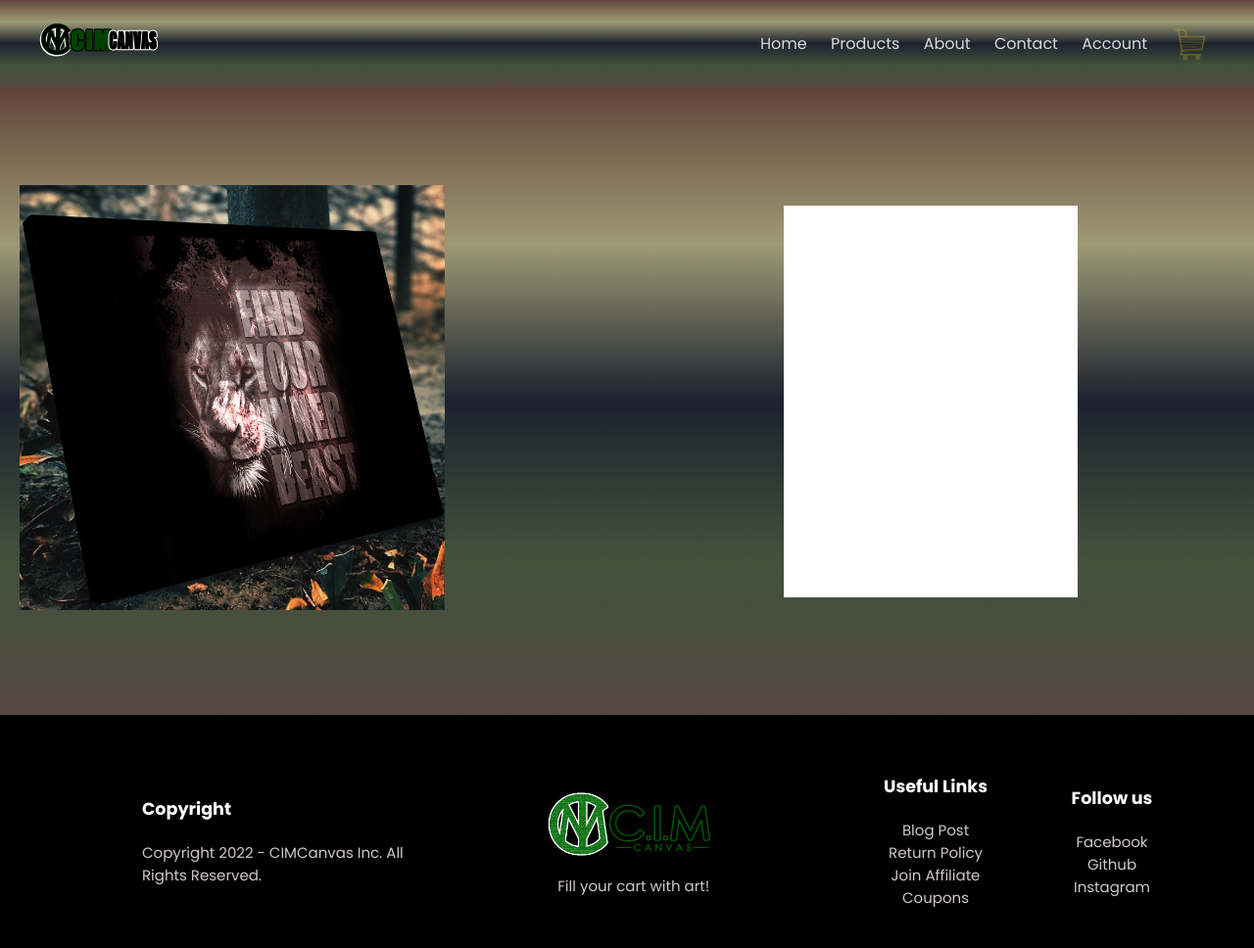
After one commit to MarkBenedictMuyot/CIMCanvass, a Flask app: template templates/account.html in a window 1280 px wide. The commit adds this page. Shown: the whole page at 98% size. Run offline with Flask 2, Linux system fonts and the light colour scheme; the template is opened without the code that fills it, so the values that code supplies are empty; some libraries are stand-ins or nearby versions.

Commit message:
account.html/css

```diff
--- a/static/css/style.css
+++ b/static/css/style.css
@@ -420,3 +420,18 @@ td:last-child {
 th:last-child {
     text-align: right;
 }
+
+/*------------------------------------------------account html--------------------------------------*/
+.account-page {
+    padding: 50px 0;
+    background: repeating-linear-gradient(#604439, #9e9a75, #1c222e, #41533b, #554840);
+}
+.form-container{
+    background: white;
+    width:300px;
+    height: 400px;
+    position: relative;
+    text-align: center;
+    padding:20px 0;
+    margin:auto;
+}
--- /dev/null
+++ b/templates/account.html
@@ -0,0 +1,111 @@
+<!DOCTYPE html>
+
+<html lang="en">
+
+<head>
+    <title>All Products - CIM Canvass </title> {#  --- title changed---------------#}
+    <meta charset="UTF-8">
+    <meta name="viewport" content="width=device-width, initial-scale=1, shrink-to-fit=no">
+    <meta name="keywords" content="CIMCanvass project"/>
+    <meta name="description" content="A project for transactional web course"/>
+    <meta name="author" content="Chitao, Ibrahim, Mark"/>
+
+    {#------------------------------------- CSS------------------------------------------------------------------#}
+    <link rel="stylesheet" href="/static/css/style.css">
+    <link rel="stylesheet" href="/static/css/responsive.css">
+
+    {#---------------------------------------------------google font poppins-------------------------------------#}
+    <link href="https://fonts.googleapis.com/css2?family=Poppins:wght@300;400;500;600;700&display=swap"
+          rel="stylesheet">
+    <link rel="preconnect" href="https://fonts.googleapis.com">
+    <link rel="preconnect" href="https://fonts.gstatic.com" crossorigin>
+    {#----------------------------------font awesome cdn for icons------------------------------------------------#}
+    <script src="https://kit.fontawesome.com/bf1f11f504.js" crossorigin="anonymous"></script>
+</head>
+
+
+<body>
+<div class="header">
+    <div class="container">
+        <div class="navbar">
+            <div class="logo">
+                <img src="/static/images/CIMlogo/CIMLogo.png" alt="CIM_LOGO" class="main-logo">
+            </div>
+            <nav>
+                <ul id="MenuItems">
+                    <li><a href="/">Home</a></li>
+                    <li><a href="{{ product }}">Products</a></li>
+                    <li><a href="">About</a></li>
+                    <li><a href="">Contact</a></li>
+                    <li><a href="">Account</a></li>
+                </ul>
+            </nav>
+            <img src="/static/images/CIMlogo/cart.png" alt="cart" class="cart-icon">
+            <img src="/static/images/CIMlogo/hamburgermenu.png" alt="hamburgermenu" class="menu-icon"
+                 onclick="menutoggle()">
+        </div>
+        {#------------block of codes removed here header pictures etc(header)#-------------------#}
+    </div>
+</div>
+{#<-------------------------------------------account page----------------------------------------------------------->#}
+<div class="account-page">
+    <div class="container">
+        <div class="row">
+          <div class="col-2">
+               <img src="/static/images/beast.jpg" alt="beast_canvass" width="70%">
+          </div>
+            <div class="form-container">
+
+            </div>
+        </div>
+    </div>
+</div>
+{#<-------------------------------------------footer---------------------------------------------------------------->#}
+<div class="footer">
+    <div class="container">
+        <div class="row">
+            <div class="footer-col-1">
+                <h3>Copyright</h3>
+                <p>Copyright 2022 - CIMCanvas Inc. All Rights Reserved.</p>
+            </div>
+            <div class="footer-col-2">
+                <img src="/static/images/CIMlogo/CIMlogo2.png" alt="mark">
+                <p>Fill your cart with art!</p>
+            </div>
+            <div class="footer-col-3">
+                <h3>Useful Links</h3>
+                <ul>
+                    <li>Blog Post</li>
+                    <li>Return Policy</li>
+                    <li>Join Affiliate</li>
+                    <li>Coupons</li>
+                </ul>
+            </div>
+            <div class="footer-col-4">
+                <h3>Follow us</h3>
+                <ul>
+                    <li>Facebook</li>
+                    <li>Github</li>
+                    <li>Instagram</li>
+                </ul>
+            </div>
+        </div>
+    </div>
+</div>
+{#-----------------------------js for toggle menu-------------------------------#}
+<script>
+    var MenuItems = document.getElementById("MenuItems");
+    MenuItems.style.maxHeight = "0px";
+
+    function menutoggle() {
+        if (MenuItems.style.maxHeight == "0px") {
+            MenuItems.style.maxHeight = "200px"
+        } else {
+            MenuItems.style.maxHeight = "0px"
+        }
+    }
+</script>
+
+
+</body>
+</html>
```
